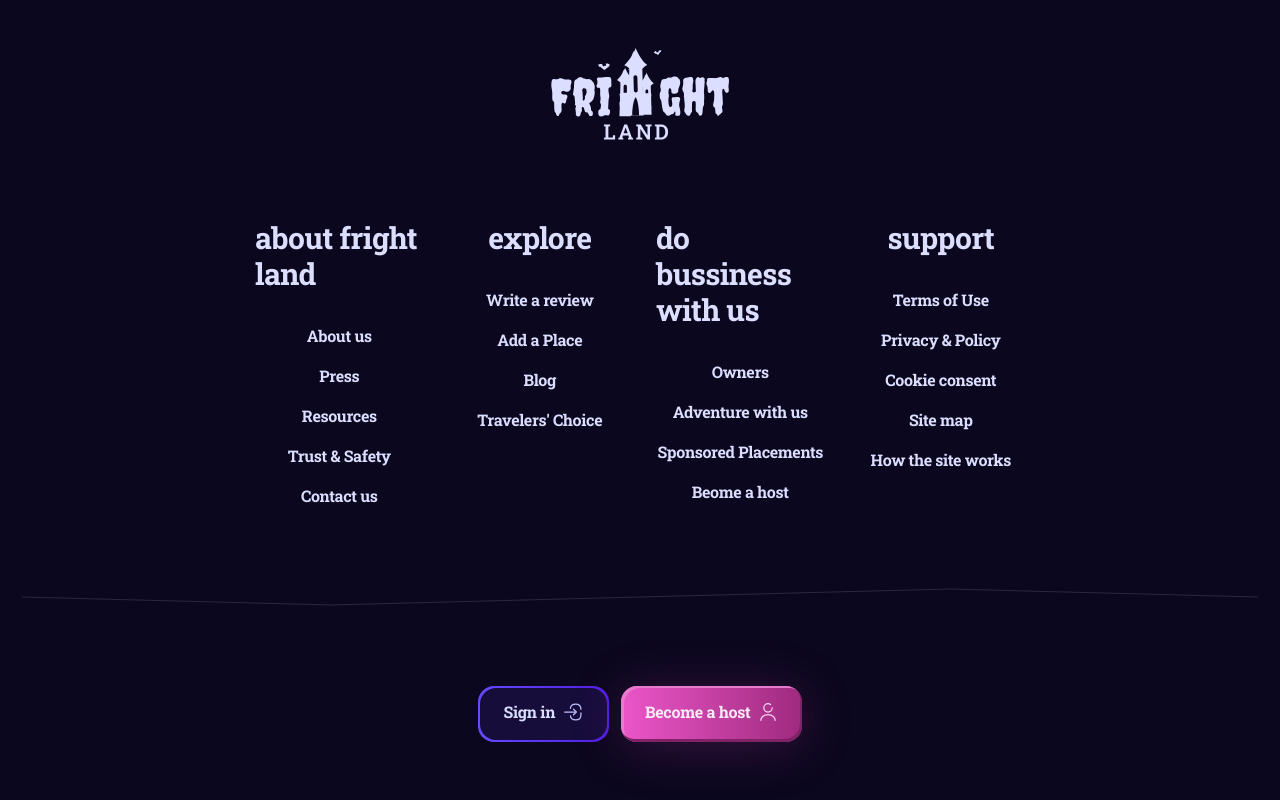
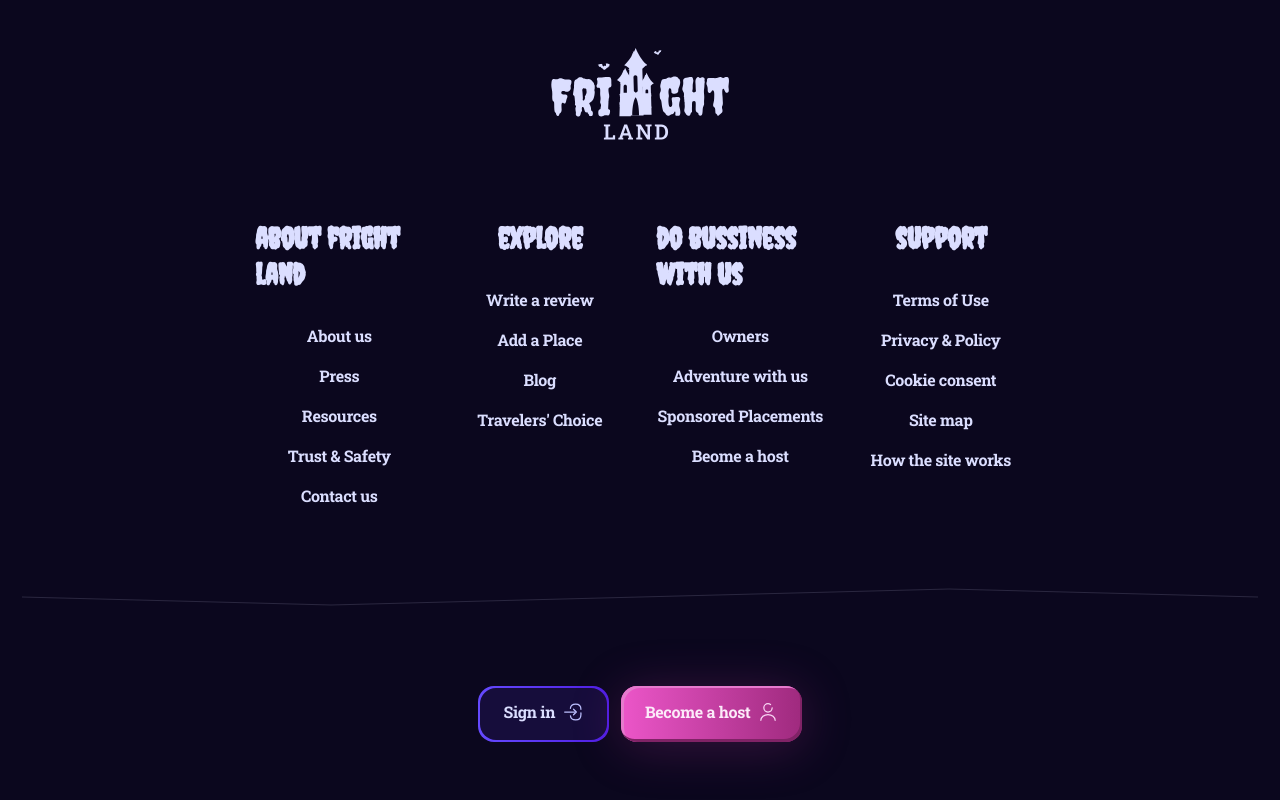
Before and after one commit to KlaudiaRutkowska/fright_land, an Astro site: page / in a window 1280 px wide. Shown: the part 1551-2351 px from the top of the page. Built offline with nearby package versions, Linux system fonts and the light colour scheme; Astro itself is replaced by a stand-in of ours.

Commit message:
feat(component): add creepster font

```diff
--- a/src/components/Footer.astro
+++ b/src/components/Footer.astro
@@ -9,7 +9,7 @@
 
     <div class="grid grid-cols-4 gap-8">
         <div class="col-span-1 flex flex-col gap-8 items-center">
-            <h2 class="text-3xl tracking-[-0.64px]">about fright land</h2>
+            <h2 class="font-creepster text-3xl tracking-[-0.64px]">about fright land</h2>
             <div  class="flex flex-col gap-4 items-center">
                 <a href="#0">About us</a>
                 <a href="#0">Press</a>
@@ -20,7 +20,7 @@
         </div>
 
         <div class="col-span-1 flex flex-col gap-8 items-center">
-            <h2 class="text-3xl tracking-[-0.64px]">explore</h2>
+            <h2 class="font-creepster text-3xl tracking-[-0.64px]">explore</h2>
             <div  class="flex flex-col gap-4 items-center">
                 <a href="#0">Write a review</a>
                 <a href="#0">Add a Place</a>
@@ -30,7 +30,7 @@
         </div>
 
         <div class="col-span-1 flex flex-col gap-8 items-center">
-            <h2 class="text-3xl tracking-[-0.64px]">do bussiness with us</h2>
+            <h2 class="font-creepster text-3xl tracking-[-0.64px]">do bussiness with us</h2>
             <div  class="flex flex-col gap-4 items-center">
                 <a href="#0">Owners</a>
                 <a href="#0">Adventure with us</a>
@@ -40,7 +40,7 @@
         </div>
 
         <div class="col-span-1 flex flex-col gap-8 items-center">
-            <h2 class="text-3xl tracking-[-0.64px]">support</h2>
+            <h2 class="font-creepster text-3xl tracking-[-0.64px]">support</h2>
             <div class="flex flex-col gap-4 items-center">
                 <a href="#0">Terms of Use</a>
                 <a href="#0">Privacy & Policy</a>
--- a/src/layouts/Layout.astro
+++ b/src/layouts/Layout.astro
@@ -16,10 +16,11 @@
 		<meta name="description" content="Astro description" />
 		<meta name="viewport" content="width=device-width" />
 		<link rel="icon" type="image/svg+xml" href="/favicon.svg" />
-		<link rel="preconnect" href="https://fonts.googleapis.com">
-		<link rel="preconnect" href="https://fonts.gstatic.com" crossorigin>
-		<link href="https://fonts.googleapis.com/css2?family=Roboto+Slab:wght@400;600;700&display=swap" rel="stylesheet">
-		<meta name="generator" content={Astro.generator} />
+        <link rel="preconnect" href="https://fonts.googleapis.com">
+        <link rel="preconnect" href="https://fonts.gstatic.com" crossorigin>
+        <link href="https://fonts.googleapis.com/css2?family=Creepster&family=Roboto+Slab:wght@400;600;700&display=swap" rel="stylesheet">
+
+        <meta name="generator" content={Astro.generator} />
 		<title>{title}</title>
 	</head>
 	<body class="bg-background-purple text-light-purple font-roboto-slab">
--- a/tailwind.config.mjs
+++ b/tailwind.config.mjs
@@ -37,6 +37,7 @@
         },
 		fontFamily: {
             'roboto-slab': ['Roboto Slab', 'sans-serif'],
+            'creepster': ['creepster']
         },
 		extend: {
 			colors: {
```
